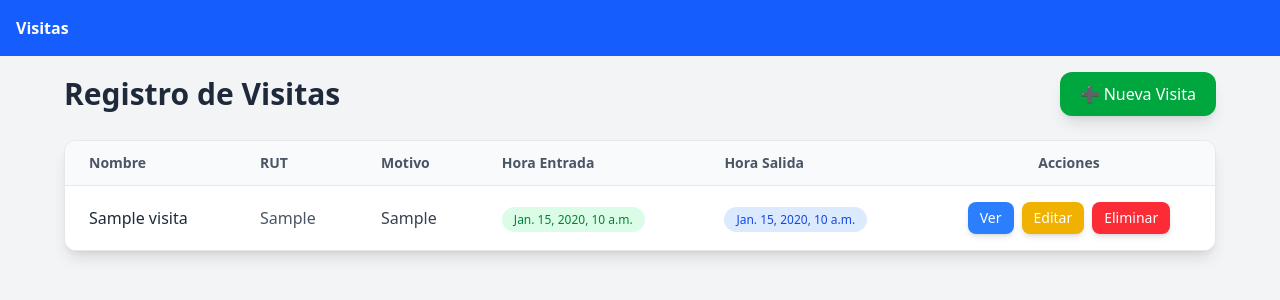
After one commit to Patata2207/Evaluacion-1, a Django app: page / in a window 1280 px wide. The commit adds this page. Shown: the top 300 px of the page. Run offline with Django 5.2, Linux system fonts and the light colour scheme; tables that the repository leaves empty hold one stand-in row (values such as "Sample post").

Commit message:
arreglado el error :D y agregadas estructura de decisiones
(*/ω＼*)

```diff
--- a/visitas/registro/models.py
+++ b/visitas/registro/models.py
@@ -4,7 +4,7 @@ class Visita(models.Model):
     nombre = models.CharField(max_length=100)
     rut = models.CharField(max_length=12)
     motivo = models.TextField()
-    hora_entrada = models.DateTimeField()  # sin auto_now_add
+    hora_entrada = models.DateTimeField()
 
     hora_salida = models.DateTimeField()
 
--- a/visitas/registro/templates/registro/base.html
+++ b/visitas/registro/templates/visitas/base.html
@@ -13,7 +13,7 @@
 
   <body class="bg-gray-100 text-gray-800">
     <nav class="bg-blue-600 p-4 text-white">
-      <a href="{% url 'lista_productos' %}" class="font-bold">Visitas</a>
+      <a href="{% url 'registro_visitas' %}" class="font-bold">Visitas</a>
     </nav>
     <div class="container mx-auto p-4">
       {% block content %}
--- a/visitas/registro/templates/registro/eliminar_registro.html
+++ b/visitas/registro/templates/visitas/eliminar_registro.html
@@ -1,4 +1,4 @@
-{% extends 'inventario/base.html' %}
+{% extends 'visitas/base.html' %}
 
 {% block title %}
   Eliminar Visita
@@ -10,6 +10,6 @@
     {% csrf_token %}
     <p>¿Estás seguro de que deseas eliminar la visita de <strong>{{ visita.nombre }}</strong> con RUT <strong>{{ visita.rut }}</strong>?</p>
     <button type="submit" class="bg-red-500 text-white px-4 py-2 rounded">Eliminar</button>
-    <a href="{% url 'lista_visitas' %}" class="hover:scale-105 transition-all ease-in ml-4 bg-gray-500 text-white px-4 py-2 rounded">Cancelar</a>
+    <a href="{% url 'registro_visitas' %}" class="hover:scale-105 transition-all ease-in ml-4 bg-gray-500 text-white px-4 py-2 rounded">Cancelar</a>
   </form>
 {% endblock %}
--- a/visitas/registro/templates/registro/motivo_registro.html
+++ b/visitas/registro/templates/visitas/motivo_registro.html
@@ -1,4 +1,4 @@
-{% extends 'inventario/base.html' %}
+{% extends 'visitas/base.html' %}
 
 {% block title %}
   Detalle de la Visita
--- /dev/null
+++ b/visitas/registro/templates/visitas/registro_visitas.html
@@ -0,0 +1,81 @@
+{% extends 'visitas/base.html' %}
+
+{% block title %}
+  Registro de Visitas
+{% endblock %}
+
+{% block content %}
+  <div class="max-w-6xl mx-auto">
+    <!-- Encabezado -->
+    <div class="flex items-center justify-between mb-6">
+      <h1 class="text-3xl font-bold text-gray-800">Registro de Visitas</h1>
+      <a href="{% url 'nuevo_registro' %}"
+         class="inline-flex items-center px-5 py-2.5 rounded-xl text-white bg-green-600 hover:bg-green-700 shadow-lg hover:shadow-xl transform hover:scale-105 transition-all duration-200 ease-in-out">
+        ➕ Nueva Visita
+      </a>
+    </div>
+
+    <!-- Tabla -->
+    <div class="overflow-hidden rounded-xl border border-gray-200 shadow-lg bg-white">
+      <table class="min-w-full divide-y divide-gray-200">
+        <thead class="bg-gray-50">
+          <tr>
+            <th class="px-6 py-3 text-left text-sm font-semibold text-gray-600">Nombre</th>
+            <th class="px-6 py-3 text-left text-sm font-semibold text-gray-600">RUT</th>
+            <th class="px-6 py-3 text-left text-sm font-semibold text-gray-600">Motivo</th>
+            <th class="px-6 py-3 text-left text-sm font-semibold text-gray-600">Hora Entrada</th>
+            <th class="px-6 py-3 text-left text-sm font-semibold text-gray-600">Hora Salida</th>
+            <th class="px-6 py-3 text-center text-sm font-semibold text-gray-600">Acciones</th>
+          </tr>
+        </thead>
+        <tbody class="divide-y divide-gray-100 bg-white">
+          {% for visita in visitas %}
+            <tr class="hover:bg-gray-50 transition-colors">
+              <td class="px-6 py-4 text-gray-800 font-medium">{{ visita.nombre }}</td>
+              <td class="px-6 py-4 text-gray-600">{{ visita.rut }}</td>
+              <td class="px-6 py-4 text-gray-700">{{ visita.motivo }}</td>
+              <td class="px-6 py-4">
+                <span class="px-3 py-1 text-xs font-medium rounded-full bg-green-100 text-green-700">
+                  {{ visita.hora_entrada }}
+                </span>
+              </td>
+              <td class="px-6 py-4">
+                {% if visita.hora_salida %}
+                  <span class="px-3 py-1 text-xs font-medium rounded-full bg-blue-100 text-blue-700">
+                    {{ visita.hora_salida }}
+                  </span>
+                {% else %}
+                  <span class="px-3 py-1 text-xs font-medium rounded-full bg-gray-100 text-gray-500">
+                    Pendiente
+                  </span>
+                {% endif %}
+              </td>
+              <td class="px-6 py-4 text-center">
+                <div class="flex justify-center gap-2">
+                  <a href="{% url 'motivo_registro' visita.id %}"
+                     class="px-3 py-1.5 rounded-lg bg-blue-500 text-white text-sm font-medium hover:bg-blue-600 transition-all shadow-md hover:shadow-lg">
+                    Ver
+                  </a>
+                  <a href="{% url 'editar_registro' visita.id %}"
+                     class="px-3 py-1.5 rounded-lg bg-yellow-500 text-white text-sm font-medium hover:bg-yellow-600 transition-all shadow-md hover:shadow-lg">
+                    Editar
+                  </a>
+                  <a href="{% url 'eliminar_registro' visita.id %}"
+                     class="px-3 py-1.5 rounded-lg bg-red-500 text-white text-sm font-medium hover:bg-red-600 transition-all shadow-md hover:shadow-lg">
+                    Eliminar
+                  </a>
+                </div>
+              </td>
+            </tr>
+          {% empty %}
+            <tr>
+              <td colspan="6" class="px-6 py-8 text-center text-gray-500">
+                No hay visitas registradas.
+              </td>
+            </tr>
+          {% endfor %}
+        </tbody>
+      </table>
+    </div>
+  </div>
+{% endblock %}
--- a/visitas/registro/views.py
+++ b/visitas/registro/views.py
@@ -12,16 +12,16 @@ def motivo_registro(request, id):
     visita = get_object_or_404(Visita, id=id)
     return render(request, 'visitas/motivo_registro.html', {'visita': visita})
 
-# Crear nueva visita
+
 def nuevo_registro(request):
-    if request.method == 'POST':
+    if request.method == "POST":
         form = VisitaForm(request.POST)
         if form.is_valid():
             form.save()
-            return redirect('registro_visitas')
+            return redirect("registro_visitas")
     else:
         form = VisitaForm()
-    return render(request, 'visitas/nuevo_registro.html', {'form': form})
+    return render(request, "visitas/nuevo_registro.html", {"form": form})
 
 # Editar visita
 def editar_registro(request, id):
@@ -31,9 +31,12 @@ def editar_registro(request, id):
         if form.is_valid():
             form.save()
             return redirect('registro_visitas')
+        else:
+            print(form.errors)  # 👈 Debug para ver errores
     else:
         form = VisitaForm(instance=visita)
     return render(request, 'visitas/editar_registro.html', {'form': form})
+
 
 # Eliminar visita
 def eliminar_registro(request, id):
```
Also changed, not shown: visitas/registro/forms.py (+32 -1 lines), visitas/registro/templates/registro/registro_visitas.html (deleted, +0 -46 lines), visitas/registro/templates/visitas/editar_registro.html (renamed from visitas/registro/templates/registro/editar_registro.html, +6 -6 lines), visitas/registro/templates/visitas/nuevo_registro.html (renamed from visitas/registro/templates/registro/nuevo_registro.html, +5 -3 lines), visitas/registro/migrations/0002_alter_visita_hora_entrada.py (added).
